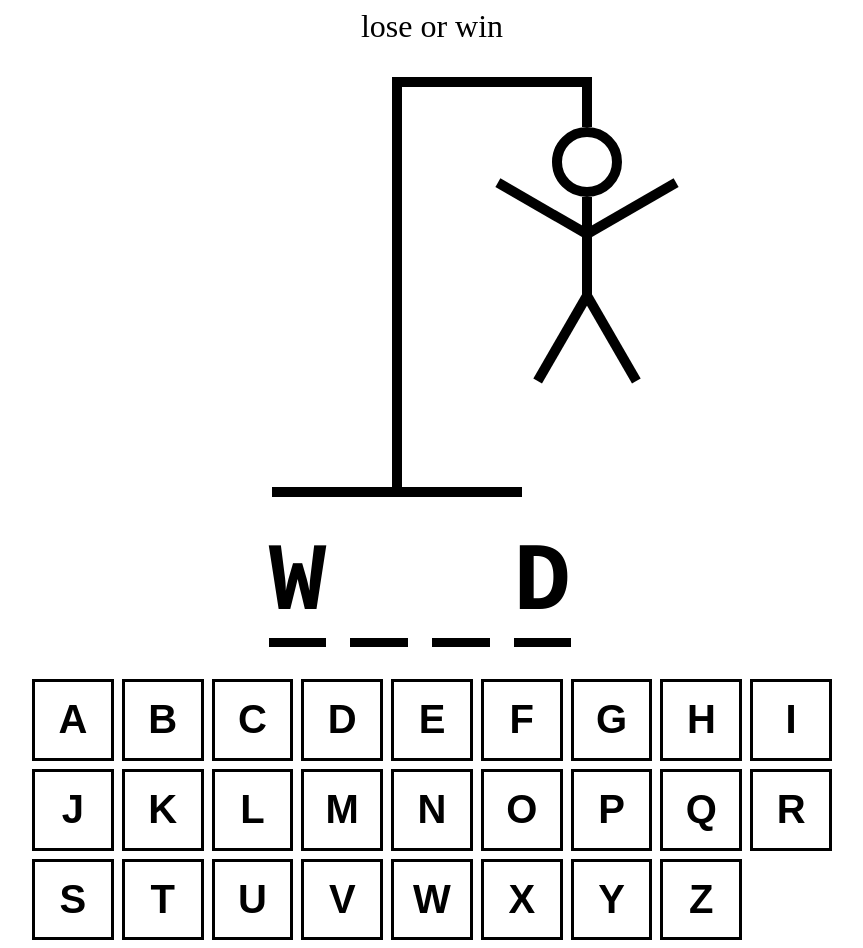
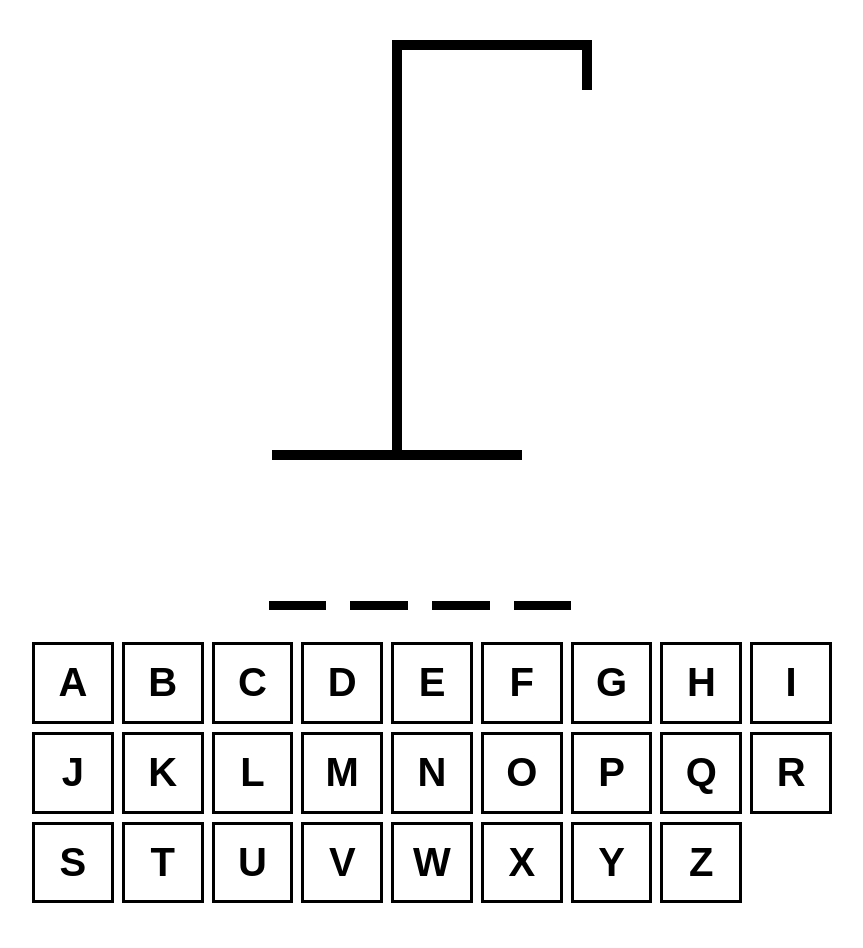
Before and after one commit to Ech0ke/hangmanTS, a React (Vite) app: page / in a window 1280 px wide. Shown: the whole page, without its empty margins (208-1071 px from the left). After the commit the page ends 911 px from the top, so only its background shows below. Built offline with nearby package versions, Linux system fonts and the light colour scheme.

Commit message:
added game logic

```diff
--- a/src/App.tsx
+++ b/src/App.tsx
@@ -1,23 +1,94 @@
-import { useState } from "react";
+import { useState, useEffect, useCallback } from "react";
 import words from "./data/WordList.json";
 import "./styles/AppStyle.css";
 import HangmanDrawing from "./HangmanDrawing";
 import HangmanWord from "./HangmanWord";
 import Keyboard from "./Keyboard";
 
+function getWord() {
+  return words[Math.floor(Math.random() * words.length)];
+}
+
 function App() {
-  const [wordToGuess, setWordToGuess] = useState(() => {
+  const [wordToGuess, setWordToGuess] = useState(
     // return random word from word list
-    return words[Math.floor(Math.random() * words.length)];
-  });
+    getWord
+  );
 
   const [guessedLetters, setGuessedLetters] = useState<string[]>([]);
+
+  const incorrectLetters = guessedLetters.filter(
+    (letter) => !wordToGuess.includes(letter)
+  );
+
+  const isLoser = incorrectLetters.length >= 6;
+  const isWinner = wordToGuess
+    .split("")
+    .every((letter) => guessedLetters.includes(letter));
+
+  const addGuessedLetter = useCallback(
+    (letter: string) => {
+      if (guessedLetters.includes(letter) || isLoser || isWinner) return;
+
+      setGuessedLetters((currentLetters) => [...currentLetters, letter]);
+    },
+    [guessedLetters, isWinner, isLoser]
+  );
+
+  useEffect(() => {
+    const handler = (e: KeyboardEvent) => {
+      const key = e.key;
+
+      if (!key.match(/^[a-z]/)) return;
+
+      e.preventDefault();
+      addGuessedLetter(key);
+    };
+
+    document.addEventListener("keypress", handler);
+
+    return () => {
+      document.removeEventListener("keypress", handler);
+    };
+  }, [guessedLetters]);
+
+  useEffect(() => {
+    const handler = (e: KeyboardEvent) => {
+      const key = e.key;
+
+      if (key !== "Enter" || (key == "Enter" && !isWinner && !isLoser)) return;
+      e.preventDefault();
+      setGuessedLetters([]);
+      setWordToGuess(getWord());
+    };
+
+    document.addEventListener("keypress", handler);
+
+    return () => {
+      document.removeEventListener("keypress", handler);
+    };
+  }, [isLoser, isWinner]);
+
   return (
     <div className="app-wrapper">
-      <div className="app-text-info">lose or win</div>
-      <HangmanDrawing />
-      <HangmanWord />
-      <Keyboard />
+      <div className="app-text-info">
+        {isWinner && "Winner! - Refresh to play again"}
+        {isLoser && "Game Over - Refresh to play again"}
+      </div>
+      <HangmanDrawing numberOfGuesses={incorrectLetters.length} />
+      <HangmanWord
+        reveal={isLoser}
+        guessedLetters={guessedLetters}
+        wordToGuess={wordToGuess}
+      />
+      <Keyboard
+        disabled={isWinner || isLoser}
+        activeLetters={guessedLetters.filter((letter) =>
+          wordToGuess.includes(letter)
+        )}
+        inactiveLetters={incorrectLetters}
+        addGuessedLetter={addGuessedLetter}
+      />
     </div>
   );
 }
--- a/src/HangmanDrawing.tsx
+++ b/src/HangmanDrawing.tsx
@@ -8,15 +8,16 @@ const LEFTARM = <div className="drawing-left-arm" />;
 const RIGHTLEG = <div className="drawing-right-leg" />;
 const LEFTLEG = <div className="drawing-left-leg" />;
 
-function HangmanDrawing() {
+const BODY_PARTS = [HEAD, BODY, RIGHTARM, LEFTARM, RIGHTLEG, LEFTLEG];
+
+type HangmanDrawingProps = {
+  numberOfGuesses: number;
+};
+
+function HangmanDrawing({ numberOfGuesses }: HangmanDrawingProps) {
   return (
     <div className="drawing-wrapper">
-      {HEAD}
-      {BODY}
-      {RIGHTARM}
-      {LEFTARM}
-      {RIGHTLEG}
-      {LEFTLEG}
+      {BODY_PARTS.slice(0, numberOfGuesses)}
       <div className="drawing-rope" />
       <div className="drawing-side-pole" />
       <div className="drawing-pole" />
--- a/src/HangmanWord.tsx
+++ b/src/HangmanWord.tsx
@@ -1,20 +1,30 @@
 import React, { useState } from "react";
 import "./styles/HangmanWordStyle.css";
 
-function HangmanWord() {
-  const [word, setWord] = useState<string>("word");
+type HangmanWordPrps = {
+  reveal?: boolean;
+  guessedLetters: string[];
+  wordToGuess: string;
+};
 
-  const [guessedLetters, setGuessedLetters] = useState<string[]>(["d", "w"]);
+function HangmanWord({
+  reveal = false,
+  guessedLetters,
+  wordToGuess,
+}: HangmanWordPrps) {
   return (
     <div className="word-wrapper">
-      {word.split("").map((letter, index) => (
+      {wordToGuess.split("").map((letter, index) => (
         <span className="word-letter" key={index}>
           <span
             className="word-letter-guessed"
             style={{
-              visibility: guessedLetters.includes(letter)
-                ? "visible"
-                : "hidden",
+              visibility:
+                guessedLetters.includes(letter) || reveal
+                  ? "visible"
+                  : "hidden",
+              color:
+                !guessedLetters.includes(letter) && reveal ? "red" : "black",
             }}
           >
             {letter}
--- a/src/Keyboard.tsx
+++ b/src/Keyboard.tsx
@@ -1,12 +1,33 @@
 import "./styles/KeyboardStyle.css";
 import KEYS from "./data/Keys.json";
 
-function Keyboard() {
+type KeyboardProps = {
+  disabled?: boolean;
+  activeLetters: string[];
+  inactiveLetters: string[];
+  addGuessedLetter: (letter: string) => void;
+};
+
+function Keyboard({
+  disabled = false,
+  activeLetters,
+  inactiveLetters,
+  addGuessedLetter,
+}: KeyboardProps) {
   return (
     <div className="keyboard-wrapper">
       {KEYS.map((key) => {
+        const isActive = activeLetters.includes(key);
+        const isInactive = inactiveLetters.includes(key);
         return (
-          <button className="keyboard-button" key={key}>
+          <button
+            onClick={() => addGuessedLetter(key)}
+            className={`keyboard-button ${isActive ? "active" : ""} ${
+              isInactive ? "inactive" : ""
+            }`}
+            disabled={isActive || isInactive || disabled}
+            key={key}
+          >
             {key}
           </button>
         );
```
